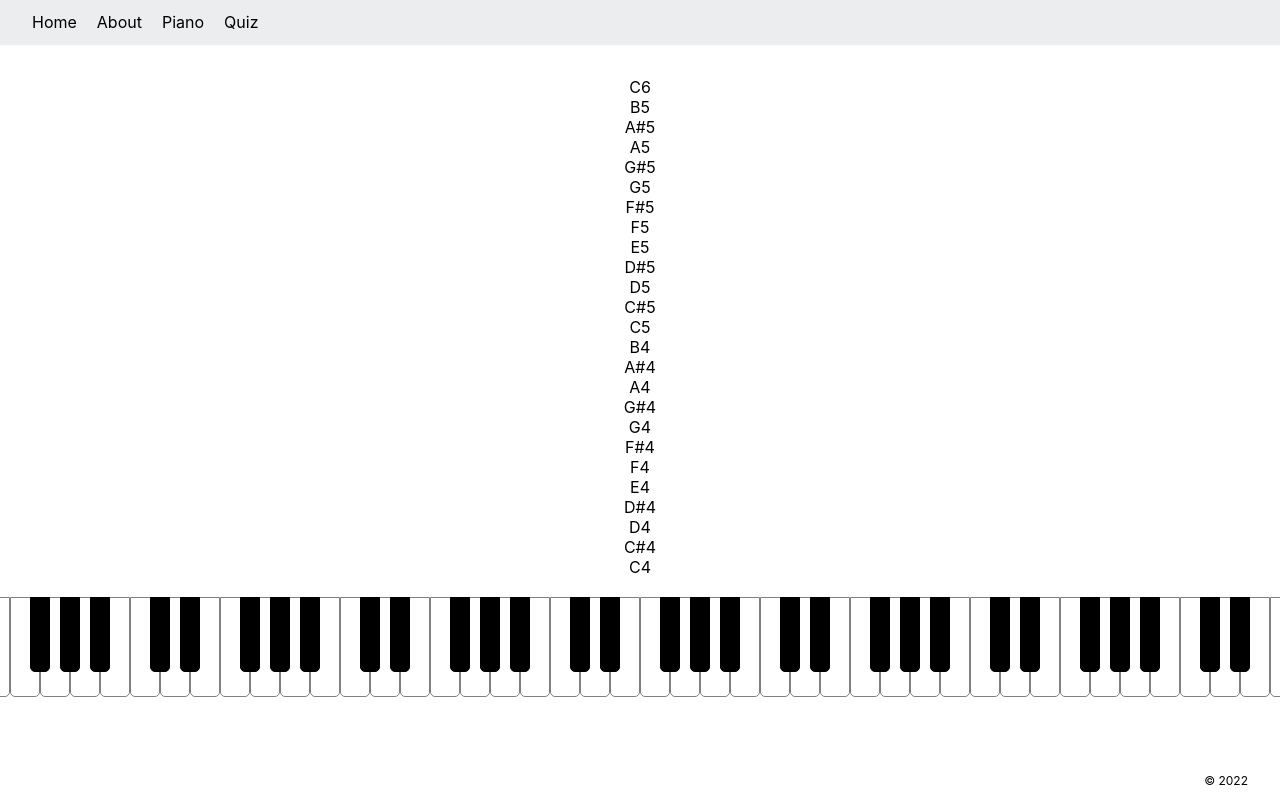
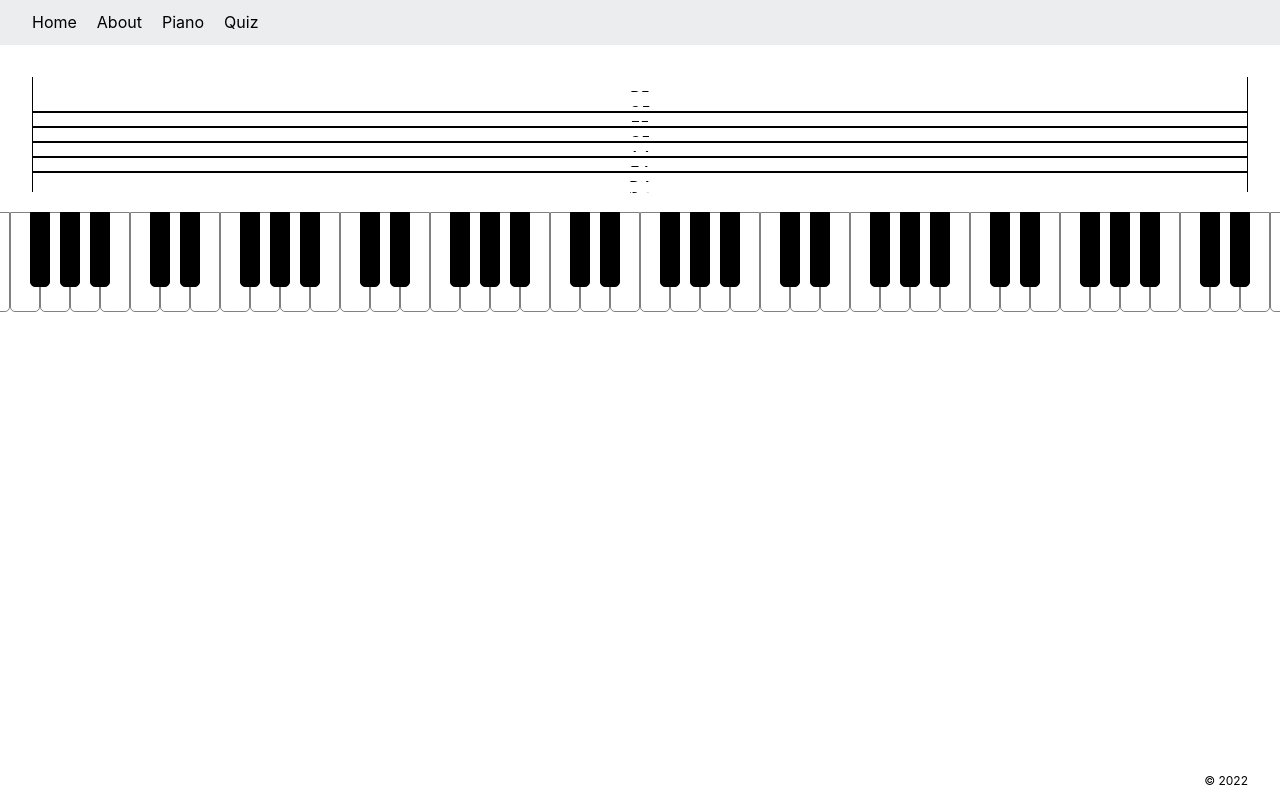
Before and after one commit to fundhund/piano, a Next.js app: page /piano in a window 1280 px wide. Shown: the top 800 px of the page. Built offline with nearby package versions, Linux system fonts and the light colour scheme.

Commit message:
Some kind of staff

```diff
--- a/components/staff/Staff.module.scss
+++ b/components/staff/Staff.module.scss
@@ -1,16 +1,44 @@
 .staff {
     display: flex;
     flex-direction: column;
+    border-left: 1px solid black;
+    border-right: 1px solid black;
 
     .space {
+        background-color: white;
+        height: 5px;
+        cursor: pointer;
 
+        &:hover {
+            background-color: lightblue;
+        }
     }
 
     .line {
+        background-color: black;
+        border-top: 4px solid white;
+        border-bottom: 4px solid white;
+        color: white;
+        height: 10px;
+        box-sizing: border-box;
+        cursor: pointer;
 
+        &:hover {
+            background-color: lightblue;
+        }
     }
 
     .ledgerLine {
+        background-color: white;
+        border-top: 4px solid white;
+        border-bottom: 4px solid white;
+        color: white;
+        height: 10px;
+        box-sizing: border-box;
+        cursor: pointer;
 
+        &:hover {
+            background-color: grey;
+        }
     }
 }
--- a/components/staff/Staff.tsx
+++ b/components/staff/Staff.tsx
@@ -5,6 +5,8 @@ import { Key } from '../../types/piano'
 import { getReversedArray, getSubArray } from '../../utils/arrayHelper'
 
 type Clef = typeof CLEFS[keyof typeof CLEFS]
+
+type Position = typeof POSITIONS[keyof typeof POSITIONS]
 
 type StaffProps = {
     clef: Clef
@@ -21,11 +23,28 @@ const CLEF_INTERVALS = {
 } as const
 
 const POSITIONS = {
-    SPACE: ['']
+    SPACE: 'space',
+    LINE: 'line',
+    LEDGER_LINE: 'ledgerLine'
+} as const
+
+const NOTES_BY_POSITION = {
+    [POSITIONS.SPACE]: ['D2', 'F2', 'A2', 'C3', 'E3', 'G3', 'B3', 'D4', 'F4', 'A4', 'C5', 'E5', 'G5', 'B5'] as Key[],
+    [POSITIONS.LINE]: ['G2', 'H2', 'D3', 'F3', 'A3', 'E4', 'G4', 'B4', 'D5', 'F5'] as Key[],
+    [POSITIONS.LEDGER_LINE]: ['C2', 'E2', 'C4', 'A5', 'C6'] as Key[],
 } as const
 
 const getStaffNotes = (clef: Clef) =>
-    getReversedArray(getSubArray([...KEYS], CLEF_INTERVALS[clef] as [Key, Key]))
+    getReversedArray(
+        getSubArray(
+            [...KEYS], CLEF_INTERVALS[clef] as [Key, Key]
+        )
+    ).filter(note => !note.includes('#'))
+
+const getPosition = (key: Key) =>
+    Object.values(POSITIONS).find((position: Position) => NOTES_BY_POSITION[position].includes(key))
+
+const getPositionStyle = (key: Key) => styles[String(getPosition(key))]
 
 const Staff: FC<StaffProps> = ({clef}) => {
 
@@ -37,7 +56,7 @@ const Staff: FC<StaffProps> = ({clef}) => {
                 .map(note => (
                     <div
                         key={note}
-                        className={styles.position}
+                        className={getPositionStyle(note)}
                     >
                         {note}
                     </div>
```
